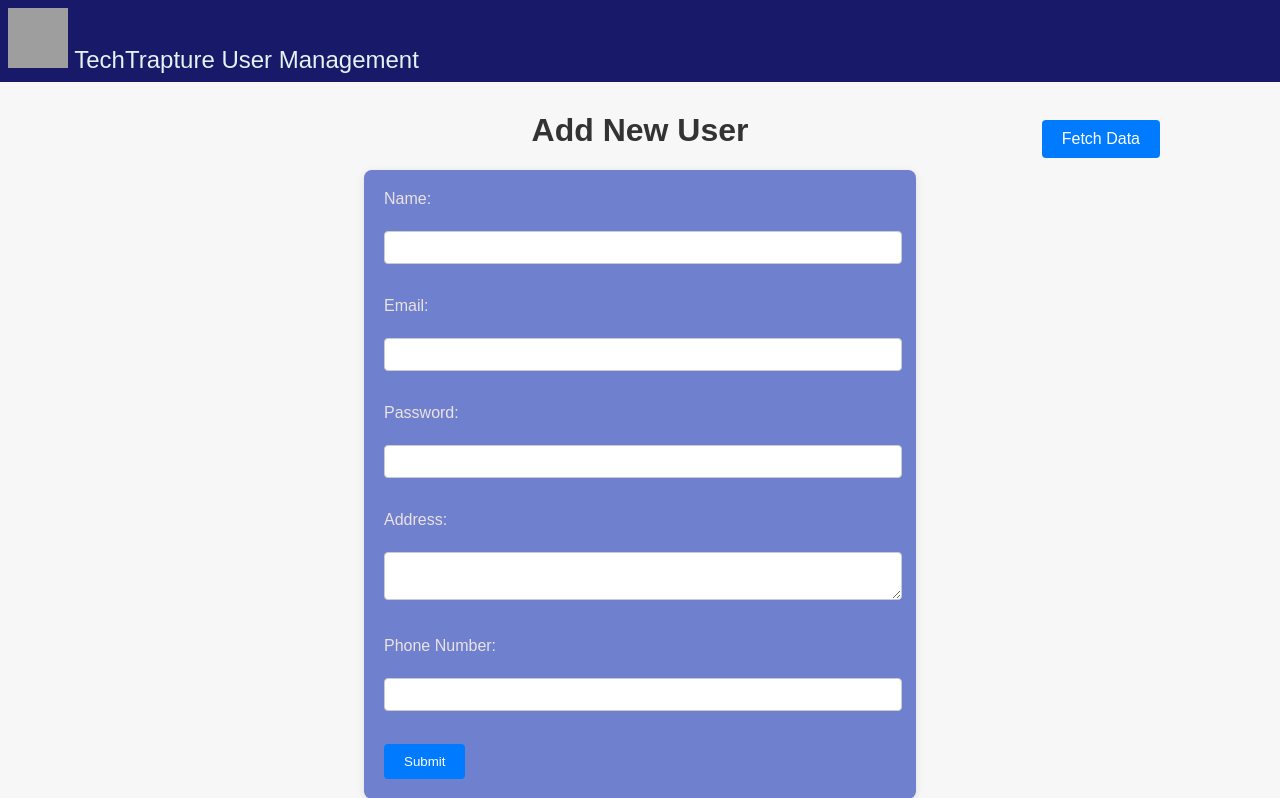
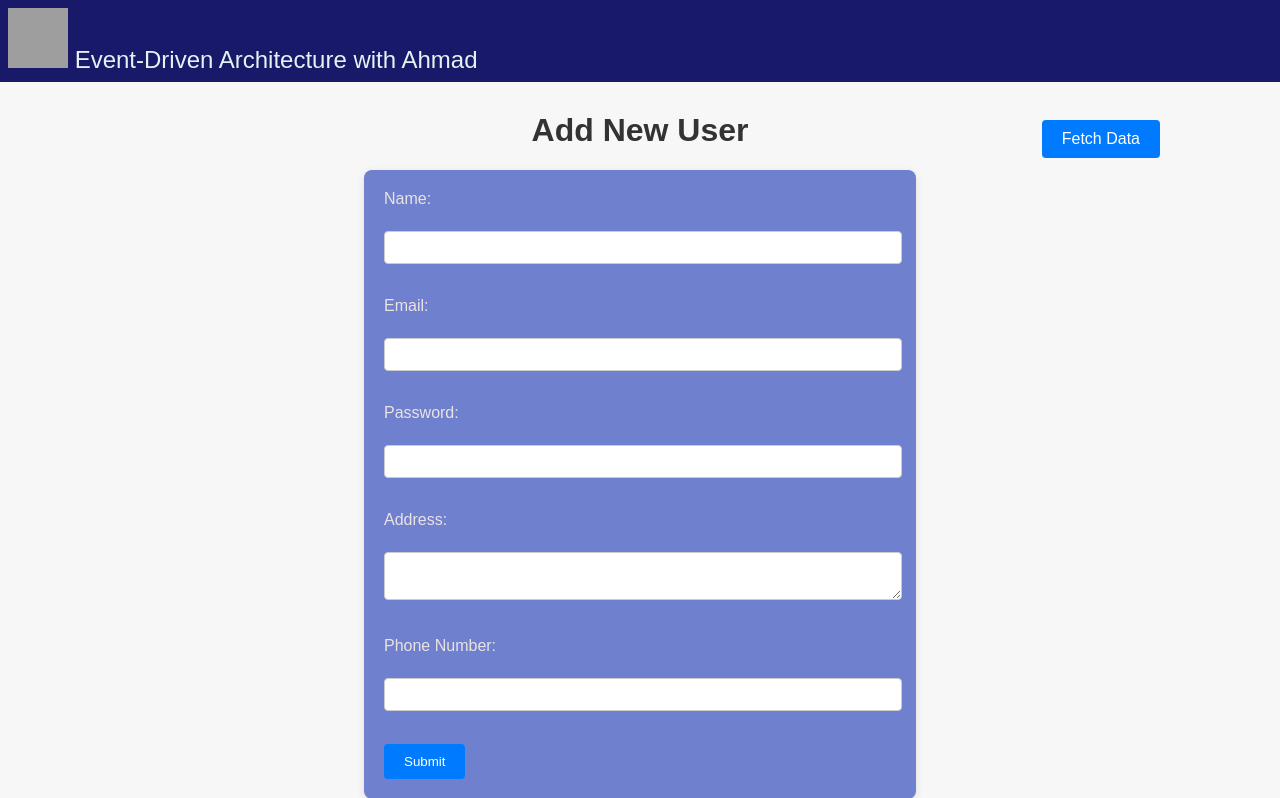
Before and after one commit to Adagher95/Event-Driven-Architecture-GCP, a Flask app: page / in a window 1280 px wide. Shown: the top 798 px of the page. Run offline with Flask 2, Linux system fonts and the light colour scheme; parts of the project's set-up code (start-up, migrations or seed data) failed here and were passed over; grey boxes are pictures that could not be loaded.

Commit message:
new web title

```diff
--- a/source/templates/index.html
+++ b/source/templates/index.html
@@ -106,7 +106,7 @@
     <div class="top-bar">
         <div class="container">
             <img src="https://storage.googleapis.com/bkt-static-tt/logo.png" width="60" height="60" class="logo" alt="">
-            TechTrapture User Management
+            Event-Driven Architecture with Ahmad
         </div>
 
     </div>
```
